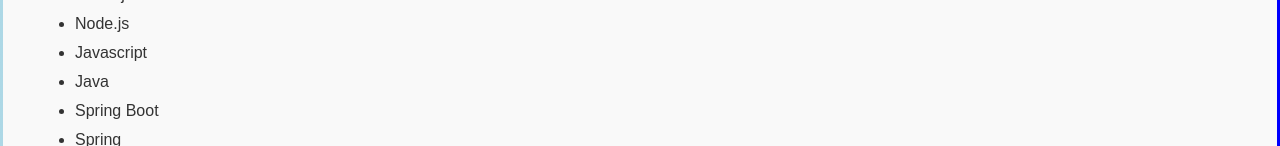
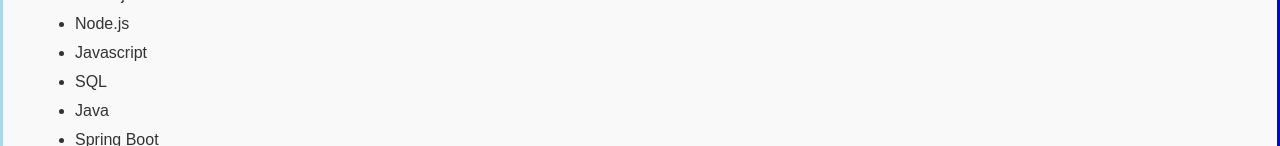
Before and after one commit to varunvatsal/ProfilePage, a React (Vite) app: page / in a window 1280 px wide. Shown: the part 654-800 px from the top of the page. Built offline with nearby package versions, Linux system fonts and the light colour scheme.

Commit message:
add skill SQL

```diff
--- a/src/components/Home.jsx
+++ b/src/components/Home.jsx
@@ -35,6 +35,7 @@
           <li>React.js</li>
           <li>Node.js</li>
           <li>Javascript</li>
+          <li>SQL</li>
           <li>Java</li>
           <li>Spring Boot</li>
           <li>Spring</li>
```
